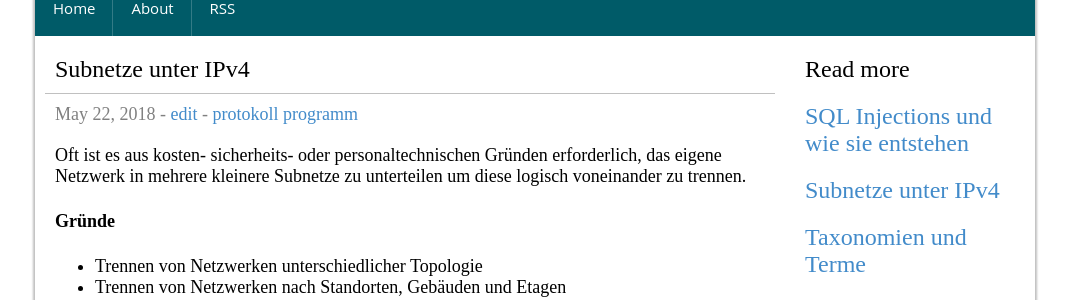
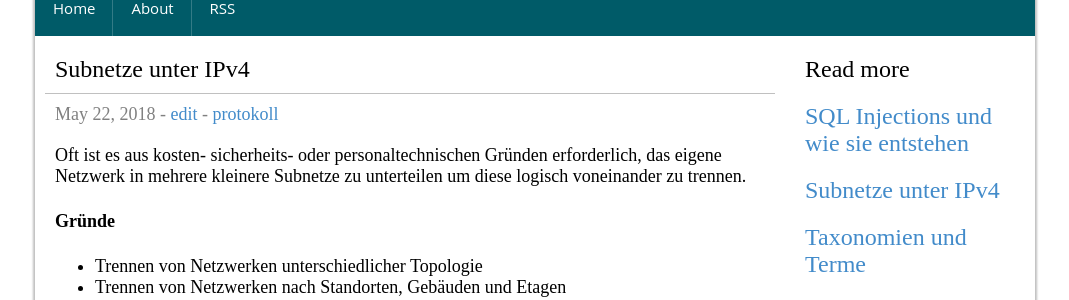
Before and after one commit to mbrain/zarat.github.io, a Jekyll site: the page built from _posts/2018-05-22-subnetze-unter-ipv4.markdown, in a window 1280 px wide and 900 px high. Shown: the part 187-487 px from the top of the window, without its empty margins (105-1174 px from the left). Built offline with Jekyll 4.4.1, drawn with Linux system fonts in a browser that asks for light colours.

Commit message:
Update 2018-05-22-subnetze-unter-ipv4.markdown

```diff
--- a/_posts/2018-05-22-subnetze-unter-ipv4.markdown
+++ b/_posts/2018-05-22-subnetze-unter-ipv4.markdown
@@ -2,10 +2,8 @@
 layout: post
 title: Subnetze unter IPv4
 author: Manuel Zarat
-category: tutorials
-tags: protokoll programm
+tags: protokoll
 permalink: /blog/subnetze-unter-ipv4
-published: true
 ---
 
 Oft ist es aus kosten- sicherheits- oder personaltechnischen Gründen erforderlich, das eigene Netzwerk in mehrere kleinere Subnetze zu unterteilen um diese logisch voneinander zu trennen.
```
